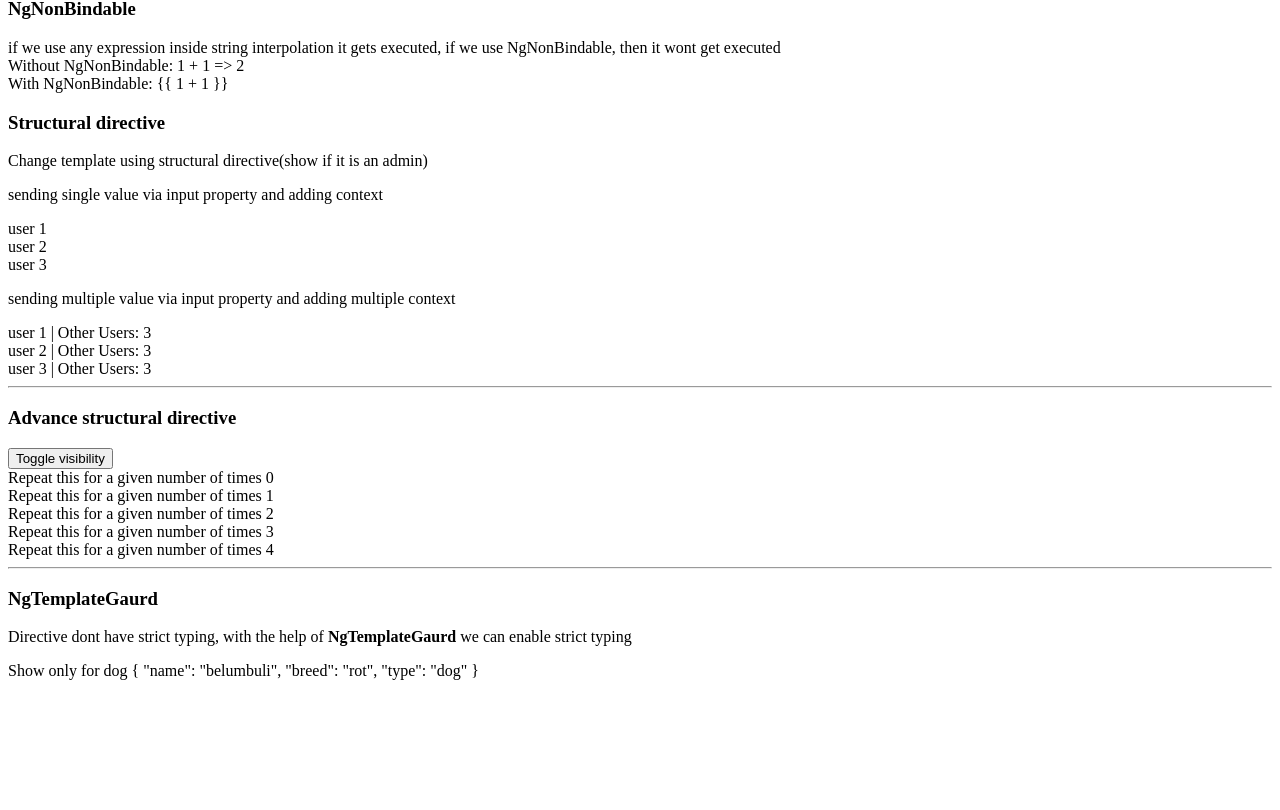
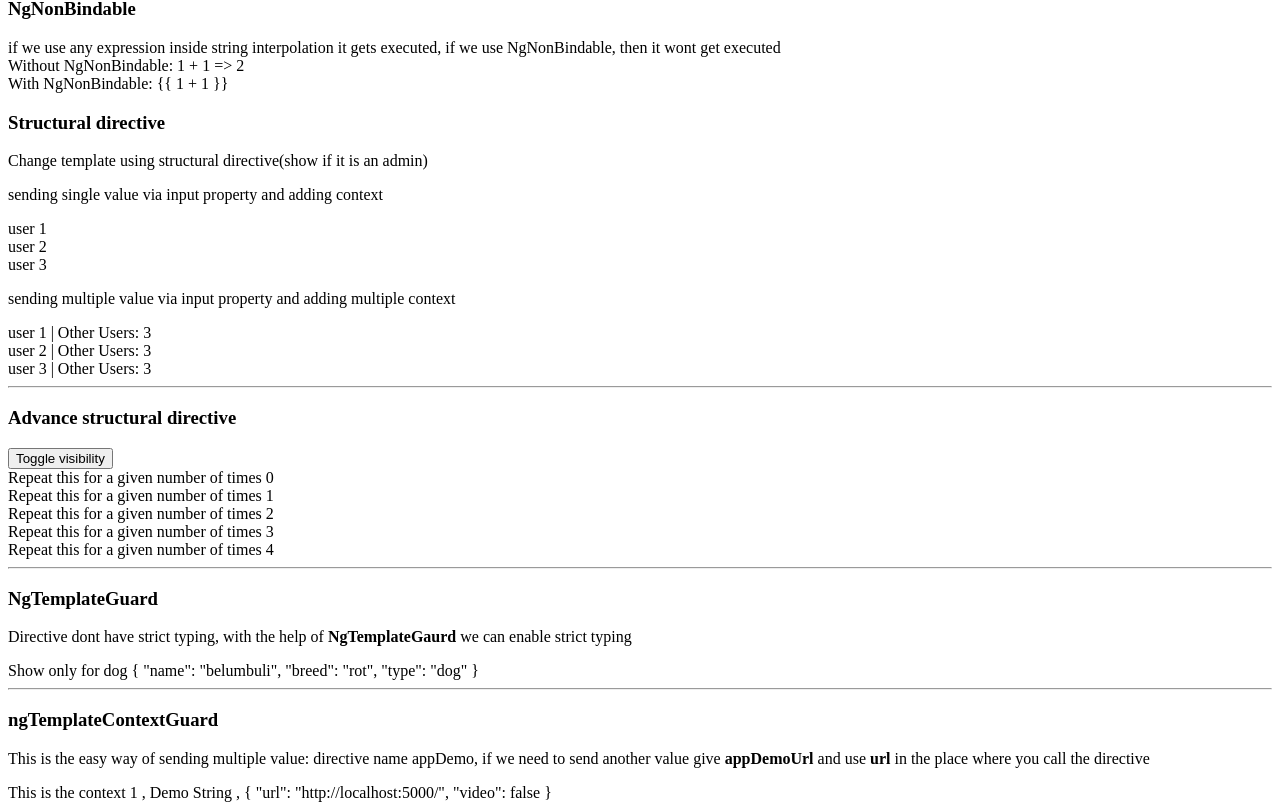
Before and after one commit to sreedhar-eg1/Angular-practice, an Angular app: page / in a window 1280 px wide. Shown: the part 2528-3338 px from the top of the page. Before the commit the page ends 3216 px from the top, so only its background shows below. Built offline with nearby package versions, Linux system fonts and the light colour scheme.

Commit message:
feature - ngTemplateContextGuard

```diff
--- a/src/app/app.component.html
+++ b/src/app/app.component.html
@@ -198,10 +198,31 @@
 
 <hr />
 <div>
-  <h3>NgTemplateGaurd</h3>
+  <h3>NgTemplateGuard</h3>
   <p>
     Directive dont have strict typing, with the help of
     <strong>NgTemplateGaurd</strong> we can enable strict typing
   </p>
   <div *appIsDog="animal()">Show only for dog {{ animal() | json }}</div>
 </div>
+
+<hr />
+<div>
+  <h3>ngTemplateContextGuard</h3>
+  <p>
+    This is the easy way of sending multiple value: directive name appDemo, if
+    we need to send another value give <strong>appDemoUrl</strong> and use
+    <strong>url</strong> in the place where you call the directive
+  </p>
+  <div
+    *appDemo="
+      demoString();
+      url: demoUrl();
+      let version = $implicit;
+      let name = demo;
+      let demoData = url
+    "
+  >
+    This is the context {{version}} , {{name}} , {{demoData | json}}
+  </div>
+</div>
--- a/src/app/app.component.ts
+++ b/src/app/app.component.ts
@@ -28,6 +28,8 @@ import { ShowIfDirective } from './directives/show-if.directive';
 import { RepeatTimesDirective } from './directives/repeat-times.directive';
 import { IsDogDirective } from './directives/is-dog.directive';
 import { Animal } from './models/animal.model';
+import { DemoDirective } from './directives/demo.directive';
+import { DemoUrl } from './models/demo.model';
 
 @Component({
   selector: 'app-root',
@@ -55,7 +57,8 @@ import { Animal } from './models/animal.model';
     DynamicListDirective,
     ShowIfDirective,
     RepeatTimesDirective,
-    IsDogDirective
+    IsDogDirective,
+    DemoDirective,
   ],
   templateUrl: './app.component.html',
   styleUrl: './app.component.scss',
@@ -97,8 +100,14 @@ export class AppComponent implements OnInit {
   animal = signal<Animal>({
     name: 'belumbuli',
     breed: 'rot',
-    type: 'dog'
-  })
+    type: 'dog',
+  });
+
+  demoString = signal('Demo String');
+  demoUrl = signal<DemoUrl>({
+    url: 'http://localhost:5000/',
+    video: false,
+  });
 
   getComponent() {
     return this.isAdmin() ? AdminProfileComponent : UserProfileComponent;
--- /dev/null
+++ b/src/app/directives/demo.directive.ts
@@ -0,0 +1,39 @@
+import {
+  Directive,
+  inject,
+  input,
+  OnInit,
+  TemplateRef,
+  ViewContainerRef,
+} from '@angular/core';
+import { DemoContext, DemoUrl } from '../models/demo.model';
+
+@Directive({
+  selector: '[appDemo]',
+})
+export class DemoDirective implements OnInit {
+  private templateRef = inject(TemplateRef<DemoContext>);
+  private viewContainerRef = inject(ViewContainerRef);
+
+  appDemo = input.required<string>();
+  appDemoUrl = input.required<DemoUrl>();
+
+  constructor() {}
+
+  ngOnInit(): void {
+    const context = {
+      $implicit: 1,
+      demo: this.appDemo(),
+      url: this.appDemoUrl(),
+    };
+
+    this.viewContainerRef.createEmbeddedView(this.templateRef, context);
+  }
+
+  static ngTemplateContextGuard(
+    directive: DemoDirective,
+    context: unknown
+  ): context is DemoContext {
+    return true;
+  }
+}
--- a/src/app/directives/is-dog.directive.ts
+++ b/src/app/directives/is-dog.directive.ts
@@ -28,7 +28,7 @@ export class IsDogDirective implements OnChanges {
     }
   }
 
-  static ngTemplateGuard__appIsDog(dir: IsDogDirective, state: Animal): state is Dog {
+  static ngTemplateGuard__appIsDog(directive: IsDogDirective, state: Animal): state is Dog {
     return true
   }
 }
```
Also changed, not shown: src/app/models/demo.model.ts (added, +10 -0 lines), 1 other file (tests, documents, lock files or other folders).
